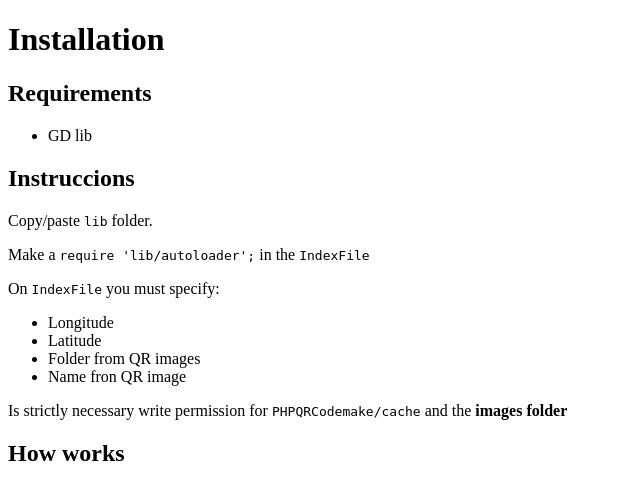
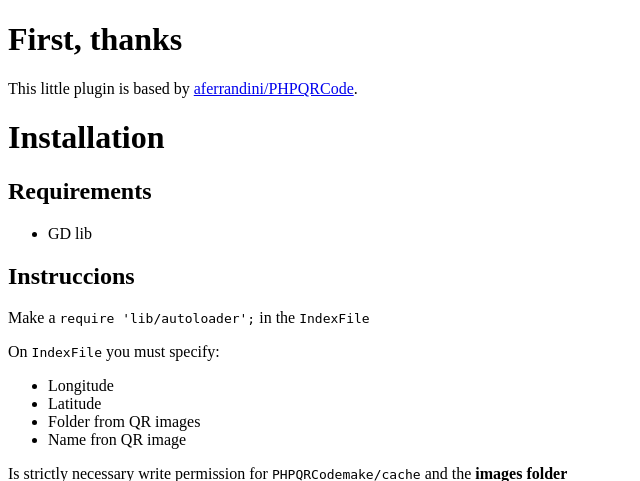
Before and after one commit to andrescevp/GMapsQRGenerator, a PHP site: page /README.html in a window 1280 px wide. Shown: the top 481 px of the page, without its empty margins (0-640 px from the left). Run offline with PHP 8.4, Linux system fonts and the light colour scheme.

Commit message:
Thanks line

```diff
--- a/README.html
+++ b/README.html
@@ -12,6 +12,8 @@ and open the template in the editor.
     </head>
     <body>
         <div>
+            <h1>First, thanks</h1>
+            <p>This little plugin is based by <a href="https://github.com/aferrandini/PHPQRCode">aferrandini/PHPQRCode</a>.</p>
             <h1>Installation</h1>
             <h2>Requirements</h2>
             <ul>
@@ -19,7 +21,6 @@ and open the template in the editor.
             </ul>
 
             <h2>Instruccions</h2>
-            <p>Copy/paste <code>lib</code> folder.</p>
             <p>Make a <code>require 'lib/autoloader';</code> in the <code>IndexFile</code></p>
             <p>On <code>IndexFile</code> you must specify:</p>
             <ul>
```
Also changed, not shown: index.php (line endings or trailing spaces).
